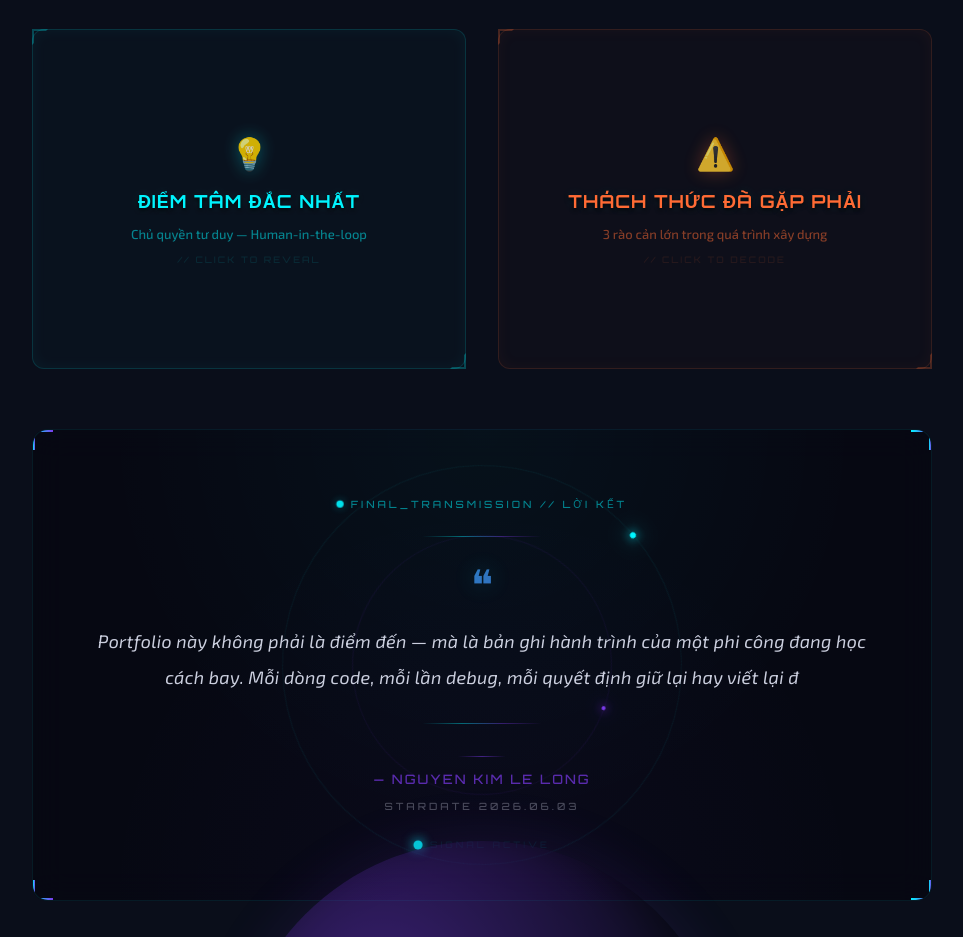
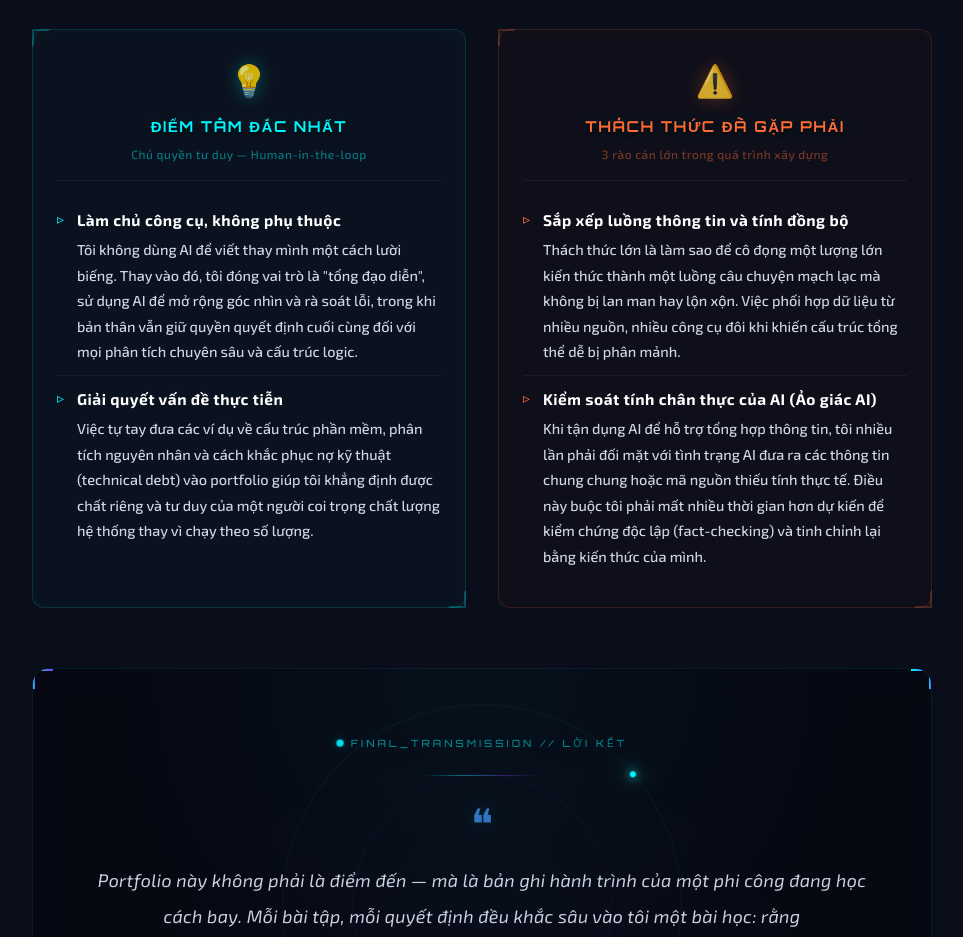
Before and after one commit to longworkspace208-jpg/Long-Portfolio, a website built with Vite: page index.html in a window 1280 px wide. Shown: the part 3069-4006 px from the top of the page, without its empty margins (158-1121 px from the left). Built offline with nearby package versions, Linux system fonts and the light colour scheme; animation ran at ten frames a second.

Commit message:
Real final

```diff
--- a/index.html
+++ b/index.html
@@ -229,47 +229,31 @@
             <p id="reflection-exp">Đang tải dữ liệu...</p>
           </div>
 
-          <!-- KHU VỰC 3 & 4: FLIP CARDS — ĐIỂM TÂM ĐẮC & THÁCH THỨC -->
+          <!-- KHU VỰC 3 & 4: ĐIỂM TÂM ĐẮC & THÁCH THỨC -->
           <div class="reflection-cards-grid">
 
-            <!-- Flip Card 💡 ĐIỂM TÂM ĐẮC NHẤT -->
-            <div class="flip-card reflection-flip-tall project-card-float scroll-reveal" style="animation-delay: 0.8s;">
-              <div class="flip-card-inner">
-                <!-- Mặt trước -->
-                <div class="flip-card-front">
+            <!-- 💡 ĐIỂM TÂM ĐẮC NHẤT -->
+            <div class="ref-static-card ref-static-card--cyan project-card-float scroll-reveal" style="animation-delay: 0.8s;">
+              <div class="ref-static-card-header">
                 <div class="flip-icon-glow">💡</div>
                 <h4>ĐIỂM TÂM ĐẮC NHẤT</h4>
-                  <p style="font-size: 13px; color: rgba(0,245,255,0.5); margin-top: 8px;">Chủ quyền tư duy — Human-in-the-loop</p>
-                  <span class="flip-status-badge">// CLICK TO REVEAL</span>
+                <p class="ref-static-subtitle">Chủ quyền tư duy — Human-in-the-loop</p>
               </div>
-                <!-- Mặt sau -->
-                <div class="flip-card-back">
-                  <h4>💡 ĐIỂM TÂM ĐẮC NHẤT</h4>
               <ul id="reflection-high-list" class="ref-bullet-list">
                 <!-- JS sẽ render danh sách -->
               </ul>
             </div>
-              </div>
-            </div>
 
-            <!-- Flip Card ⚠️ THÁCH THỨC -->
-            <div class="flip-card reflection-flip-tall project-card-float scroll-reveal" style="animation-delay: 1.2s;">
-              <div class="flip-card-inner">
-                <!-- Mặt trước -->
-                <div class="flip-card-front-orange">
+            <!-- ⚠️ THÁCH THỨC -->
+            <div class="ref-static-card ref-static-card--orange project-card-float scroll-reveal" style="animation-delay: 1.2s;">
+              <div class="ref-static-card-header">
                 <div class="flip-icon-glow orange">⚠️</div>
                 <h4>THÁCH THỨC ĐÃ GẶP PHẢI</h4>
-                  <p style="font-size: 13px; color: rgba(255,107,53,0.5); margin-top: 8px;">3 rào cản lớn trong quá trình xây dựng</p>
-                  <span class="flip-status-badge orange">// CLICK TO DECODE</span>
+                <p class="ref-static-subtitle">3 rào cản lớn trong quá trình xây dựng</p>
               </div>
-                <!-- Mặt sau -->
-                <div class="flip-card-back-orange">
-                  <h4>⚠️ THÁCH THỨC ĐÃ GẶP PHẢI</h4>
               <ul id="reflection-chal-list" class="ref-bullet-list">
                 <!-- JS sẽ render danh sách -->
               </ul>
-                </div>
-              </div>
             </div>
 
           </div>
--- a/src/modules/portfolioData.js
+++ b/src/modules/portfolioData.js
@@ -148,14 +148,10 @@ export const portfolioData = {
       {
         title: "Kiểm soát tính chân thực của AI (Ảo giác AI)",
         desc: "Khi tận dụng AI để hỗ trợ tổng hợp thông tin, tôi nhiều lần phải đối mặt với tình trạng AI đưa ra các thông tin chung chung hoặc mã nguồn thiếu tính thực tế. Điều này buộc tôi phải mất nhiều thời gian hơn dự kiến để kiểm chứng độc lập (fact-checking) và tinh chỉnh lại bằng kiến thức của mình."
-      },
-      {
-        title: "Đóng gói và hoàn thiện nội dung",
-        desc: "Có những lúc việc hệ thống hóa tất cả các dự án thành một định dạng chuẩn chỉnh giống như việc nỗ lực chuyển nguyên văn các bài toán phức tạp sang định dạng markdown. Nó đòi hỏi sự tỉ mỉ, kiên nhẫn sửa từng lỗi nhỏ nhất để đảm bảo kết quả đầu ra thực sự trơn tru và chuyên nghiệp."
       }
     ],
 
     // 5. Lời kết — Final Transmission
-    closing: "Portfolio này không phải là điểm đến — mà là bản ghi hành trình của một phi công đang học cách bay. Mỗi dòng code, mỗi lần debug, mỗi quyết định giữ lại hay viết lại đều khắc sâu vào tôi một bài học: rằng sự trưởng thành không nằm ở việc hoàn hảo ngay từ đầu, mà ở việc dám đối mặt với những thứ chưa hoàn hảo và kiên trì cải tiến. Hành trình vẫn đang tiếp diễn — và đây chỉ mới là chương mở đầu."
+    closing: "Portfolio này không phải là điểm đến — mà là bản ghi hành trình của một phi công đang học cách bay. Mỗi bài tập, mỗi quyết định đều khắc sâu vào tôi một bài học: rằng sự trưởng thành không nằm ở việc hoàn hảo ngay từ đầu, mà ở việc dám đối mặt với những thứ chưa hoàn hảo và kiên trì cải tiến. Hành trình vẫn đang tiếp diễn — và đây chỉ mới là chương mở đầu."
   }
 };
--- a/src/styles/sections.css
+++ b/src/styles/sections.css
@@ -643,7 +643,7 @@
 }
 
 /* ====================
-   KHU VỰC 3 & 4: FLIP CARDS — GRID + BULLET LISTS
+   KHU VỰC 3 & 4: STATIC INFO CARDS — GRID + BULLET LISTS
    ==================== */
 .reflection-cards-grid {
   display: grid;
@@ -652,76 +652,170 @@
   width: 100%;
   max-width: 900px;
   margin: 16px auto 40px;
-  perspective: 1200px;
-  transform-style: preserve-3d;
 }
 
-.flip-card {
-  background-color: transparent;
-  width: 100%;
-  height: 220px;
-  cursor: pointer;
-  transform-style: preserve-3d;
-  /* perspective được GSAP quản lý qua transformPerspective khi tilt */
+/* --- Static Info Card --- */
+.ref-static-card {
+  border-radius: 12px;
+  padding: 28px 24px;
+  position: relative;
+  transition: border-color 0.4s ease, box-shadow 0.4s ease, background 0.4s ease;
 }
 
-/* Flip card cao hơn cho nội dung nhiều (Sử dụng specificity cao hơn) */
-.flip-card.reflection-flip-tall {
-  height: 340px;
+/* Tông xanh Cyan */
+.ref-static-card--cyan {
+  background: rgba(0, 245, 255, 0.02);
+  border: 1px solid rgba(0, 245, 255, 0.15);
+  box-shadow: inset 0 0 15px rgba(0, 245, 255, 0.03);
+}
+.ref-static-card--cyan:hover {
+  border-color: rgba(0, 245, 255, 0.4);
+  box-shadow: 0 0 30px rgba(0, 245, 255, 0.1), inset 0 0 20px rgba(0, 245, 255, 0.05);
 }
 
-.flip-card-inner {
-  position: relative;
-  width: 100%;
-  height: 100%;
-  text-align: center;
-  transition: transform 0.8s cubic-bezier(0.16, 1, 0.3, 1);
-  transform-style: preserve-3d;
+/* Tông cam Plasma */
+.ref-static-card--orange {
+  background: rgba(255, 107, 53, 0.02);
+  border: 1px solid rgba(255, 107, 53, 0.15);
+  box-shadow: inset 0 0 15px rgba(255, 107, 53, 0.03);
+}
+.ref-static-card--orange:hover {
+  border-color: rgba(255, 107, 53, 0.4);
+  box-shadow: 0 0 30px rgba(255, 107, 53, 0.1), inset 0 0 20px rgba(255, 107, 53, 0.05);
 }
 
-.flip-card.flipped .flip-card-inner {
-  transform: rotateY(180deg);
+/* Góc cơ khí cho static card */
+.ref-static-card::before,
+.ref-static-card::after {
+  content: '';
+  position: absolute;
+  width: 14px;
+  height: 14px;
+  border: 2px solid transparent;
+  transition: all 0.3s ease;
+  pointer-events: none;
+}
+.ref-static-card::before { top: -1px; left: -1px; }
+.ref-static-card::after { bottom: -1px; right: -1px; }
+
+.ref-static-card--cyan::before {
+  border-top-color: rgba(0, 245, 255, 0.25);
+  border-left-color: rgba(0, 245, 255, 0.25);
+}
+.ref-static-card--cyan::after {
+  border-bottom-color: rgba(0, 245, 255, 0.25);
+  border-right-color: rgba(0, 245, 255, 0.25);
+}
+.ref-static-card--cyan:hover::before {
+  border-top-color: var(--neon-cyan);
+  border-left-color: var(--neon-cyan);
+  box-shadow: -3px -3px 8px rgba(0, 245, 255, 0.35);
+}
+.ref-static-card--cyan:hover::after {
+  border-bottom-color: var(--neon-cyan);
+  border-right-color: var(--neon-cyan);
+  box-shadow: 3px 3px 8px rgba(0, 245, 255, 0.35);
 }
 
-.flip-card-front,
-.flip-card-back,
-.flip-card-front-orange,
-.flip-card-back-orange {
-  position: absolute;
-  top: 0;
-  left: 0;
-  width: 100%;
-  height: 100%;
-  -webkit-backface-visibility: hidden;
-  backface-visibility: hidden;
-  border-radius: 12px;
-  padding: 24px;
-  display: flex;
-  flex-direction: column;
-  justify-content: center;
-  align-items: center;
-  transition: border-color var(--transition-normal), box-shadow var(--transition-normal), background var(--transition-normal), opacity var(--transition-normal);
+.ref-static-card--orange::before {
+  border-top-color: rgba(255, 107, 53, 0.25);
+  border-left-color: rgba(255, 107, 53, 0.25);
+}
+.ref-static-card--orange::after {
+  border-bottom-color: rgba(255, 107, 53, 0.25);
+  border-right-color: rgba(255, 107, 53, 0.25);
+}
+.ref-static-card--orange:hover::before {
+  border-top-color: var(--plasma-orange);
+  border-left-color: var(--plasma-orange);
+  box-shadow: -3px -3px 8px rgba(255, 107, 53, 0.35);
+}
+.ref-static-card--orange:hover::after {
+  border-bottom-color: var(--plasma-orange);
+  border-right-color: var(--plasma-orange);
+  box-shadow: 3px 3px 8px rgba(255, 107, 53, 0.35);
 }
 
-/* Mặt trước - Tông xanh Cyan */
-.flip-card-front {
-  background: rgba(0, 245, 255, 0.02);
-  border: 1px solid rgba(0, 245, 255, 0.15);
-  color: var(--neon-cyan);
-  box-shadow: inset 0 0 15px rgba(0, 245, 255, 0.05);
+/* Header của static card */
+.ref-static-card-header {
+  text-align: center;
+  margin-bottom: 16px;
+  padding-bottom: 16px;
+  border-bottom: 1px solid rgba(255, 255, 255, 0.05);
+}
+.ref-static-card-header h4 {
+  font-size: 15px;
+  letter-spacing: 1.5px;
+  margin: 0;
+}
+.ref-static-card--cyan .ref-static-card-header h4 { color: var(--neon-cyan); }
+.ref-static-card--orange .ref-static-card-header h4 { color: var(--plasma-orange); }
+
+.ref-static-subtitle {
+  font-size: 12px;
+  margin-top: 6px;
+  margin-bottom: 0;
+  letter-spacing: 0.5px;
+}
+.ref-static-card--cyan .ref-static-subtitle { color: rgba(0, 245, 255, 0.45); }
+.ref-static-card--orange .ref-static-subtitle { color: rgba(255, 107, 53, 0.45); }
+
+/* Bullet List */
+.ref-bullet-list {
+  list-style: none;
+  padding: 0;
+  margin: 0;
+  width: 100%;
+}
+.ref-bullet-list li {
   position: relative;
+  padding: 10px 0 10px 20px;
+  border-bottom: 1px solid rgba(255, 255, 255, 0.05);
+  font-size: 15px;
+  line-height: 1.7;
+  color: rgba(220, 225, 240, 0.95);
+}
+.ref-bullet-list li:last-child { border-bottom: none; }
+.ref-bullet-list li::before {
+  content: '▹';
+  position: absolute;
+  left: 0;
+  top: 10px;
+  font-size: 14px;
+}
+.ref-static-card--cyan .ref-bullet-list li::before { color: var(--neon-cyan); }
+.ref-static-card--orange .ref-bullet-list li::before { color: var(--plasma-orange); }
+
+.ref-bullet-list li strong {
+  display: block;
+  font-size: 15.5px;
+  color: #ffffff;
+  margin-bottom: 4px;
+  letter-spacing: 0.5px;
+}
+.ref-bullet-list li span {
+  color: rgba(220, 225, 240, 0.95);
+  font-size: 14.5px;
+  line-height: 1.65;
 }
 
-/* Mặt trước - Tông cam Plasma */
-.flip-card-front-orange {
-  background: rgba(255, 107, 53, 0.02);
-  border: 1px solid rgba(255, 107, 53, 0.15);
-  color: var(--plasma-orange);
-  box-shadow: inset 0 0 15px rgba(255, 107, 53, 0.05);
-  position: relative;
+/* Biểu tượng phát sáng */
+.flip-icon-glow {
+  font-size: 28px;
+  margin-bottom: 12px;
+  filter: drop-shadow(0 0 8px var(--glow-cyan));
+  animation: pulse-dot 2s infinite ease-in-out;
+  transition: transform 0.3s ease;
+}
+.flip-icon-glow.orange {
+  filter: drop-shadow(0 0 8px var(--glow-orange));
+}
+.ref-static-card:hover .flip-icon-glow {
+  transform: scale(1.15);
 }
 
-/* Góc cơ khí cho mặt trước của flip card */
+
+
 .flip-card-front::before,
 .flip-card-front::after,
 .flip-card-front-orange::before,
```
Lines whose indentation alone changed are shown as unchanged.
